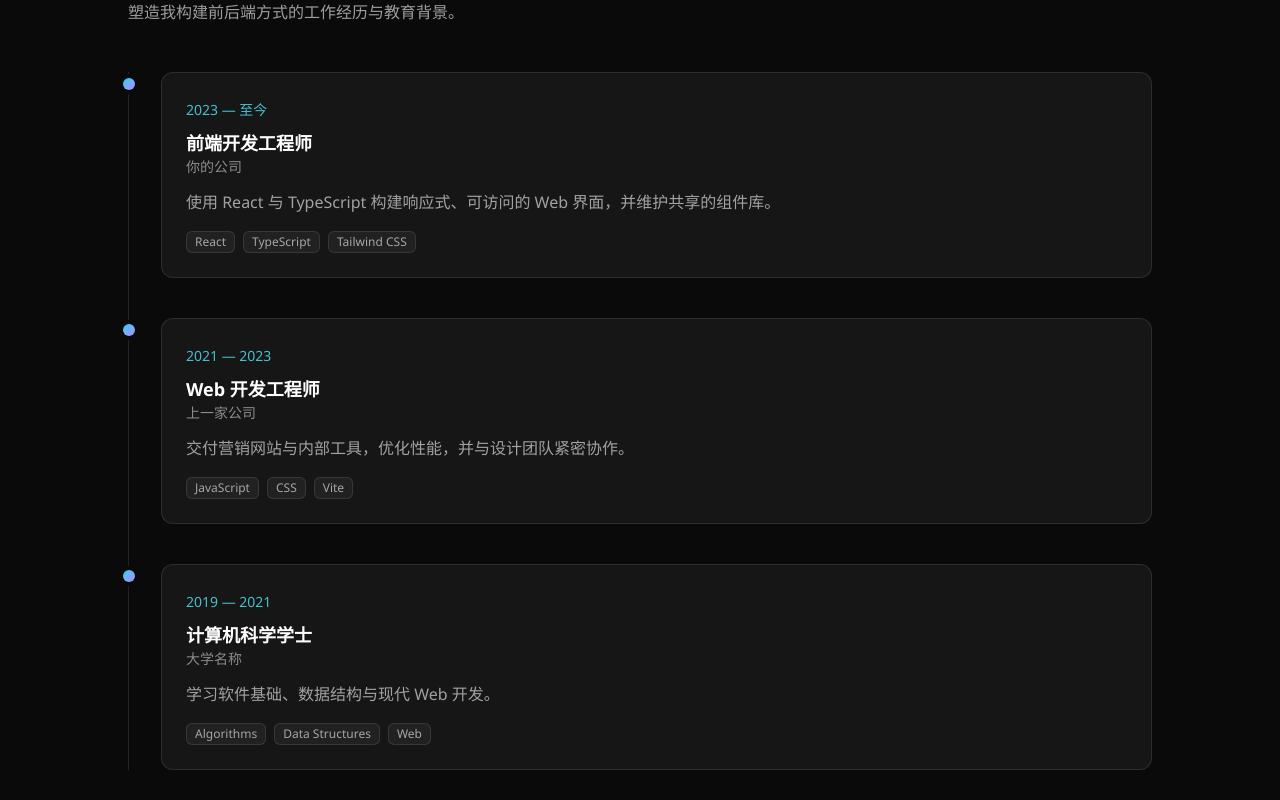
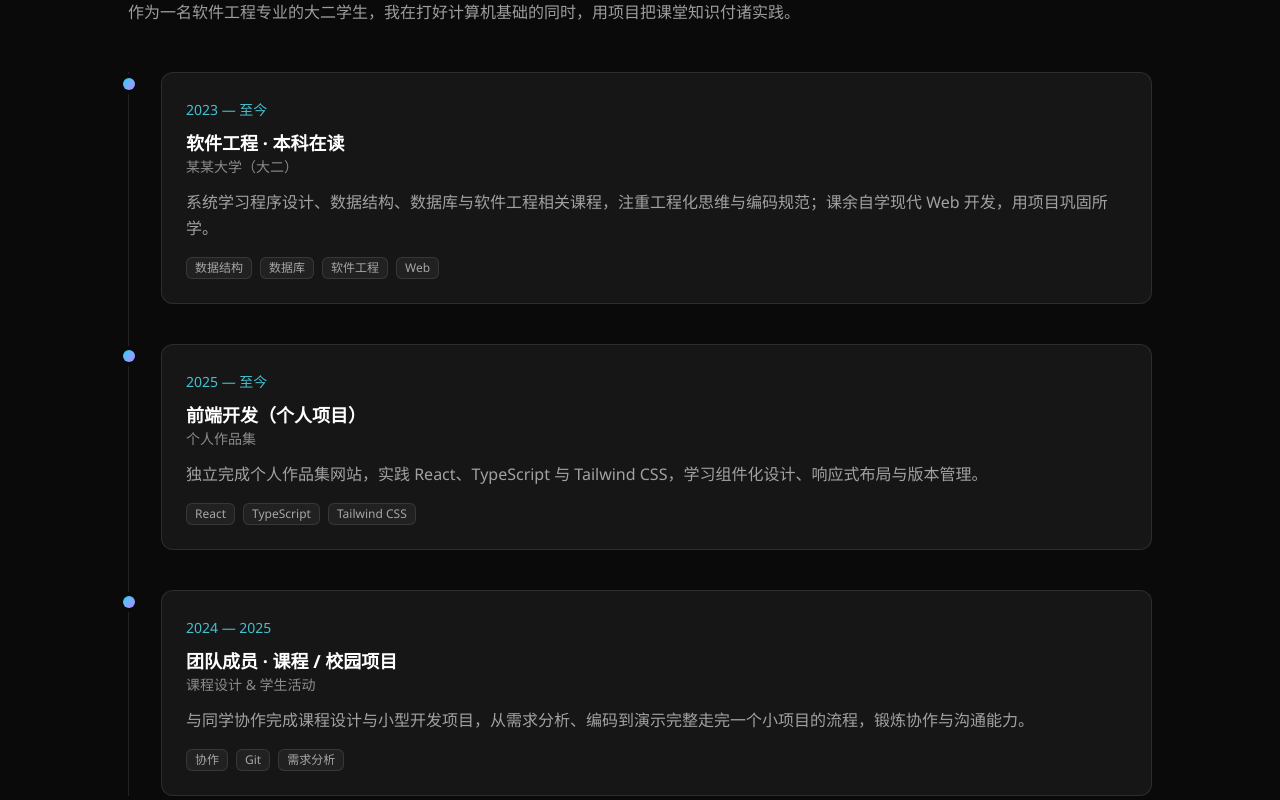
Before and after one commit to 188Y/personal-work-collections, a React (Vite) app: page / in a window 1280 px wide. Shown: the part 1560-2360 px from the top of the page. Built offline with nearby package versions, Linux system fonts and the light colour scheme.

Commit message:
修改了经历模块

```diff
--- a/src/data/experience.ts
+++ b/src/data/experience.ts
@@ -3,11 +3,11 @@
 import type { Localized } from "../i18n/config"
 
 export type ExperienceEntry = {
-  /** Date range, e.g. "2023 — Present" */
+  /** Date range, e.g. "2023 — 至今" */
   period: string
-  /** Job title or degree */
+  /** Job title, degree, or role label */
   role: Localized<string>
-  /** Company or institution */
+  /** Company, institution, or project context */
   organization: Localized<string>
   /** One or two sentences about the role */
   description: Localized<string>
@@ -20,8 +20,8 @@ export const experienceSection = {
   tagline: { zh: "我的足迹", en: "My journey" } as Localized<string>,
   heading: { zh: "经历", en: "Experience" } as Localized<string>,
   description: {
-    zh: "塑造我构建前后端方式的工作经历与教育背景。",
-    en: "Roles and education that shaped how I approach building for the web.",
+    zh: "作为一名软件工程专业的大二学生，我在打好计算机基础的同时，用项目把课堂知识付诸实践。",
+    en: "As a sophomore majoring in Software Engineering, I'm building a solid CS foundation while applying classroom knowledge through hands-on projects.",
   } as Localized<string>,
 }
 
@@ -29,32 +29,32 @@ export const experienceSection = {
 export const experiences: ExperienceEntry[] = [
   {
     period: "2023 — 至今",
-    role: { zh: "前端开发工程师", en: "Frontend Developer" },
-    organization: { zh: "你的公司", en: "Your Company" },
+    role: { zh: "软件工程 · 本科在读", en: "B.S. Software Engineering" },
+    organization: { zh: "某某大学（大二）", en: "University Name (Sophomore)" },
     description: {
-      zh: "使用 React 与 TypeScript 构建响应式、可访问的 Web 界面，并维护共享的组件库。",
-      en: "Building responsive, accessible web interfaces with React and TypeScript, and maintaining a shared component library.",
+      zh: "系统学习程序设计、数据结构、数据库与软件工程相关课程，注重工程化思维与编码规范；课余自学现代 Web 开发，用项目巩固所学。",
+      en: "Studying programming, data structures, databases, and software engineering, emphasizing engineering thinking and clean code; teaching myself modern web development and reinforcing it through projects.",
+    },
+    tags: ["数据结构", "数据库", "软件工程", "Web"],
+  },
+  {
+    period: "2025 — 至今",
+    role: { zh: "前端开发（个人项目）", en: "Frontend Developer (Personal)" },
+    organization: { zh: "个人作品集", en: "Personal Portfolio" },
+    description: {
+      zh: "独立完成个人作品集网站，实践 React、TypeScript 与 Tailwind CSS，学习组件化设计、响应式布局与版本管理。",
+      en: "Independently built this portfolio site, practicing React, TypeScript, and Tailwind CSS while learning component design, responsive layout, and version control.",
     },
     tags: ["React", "TypeScript", "Tailwind CSS"],
   },
   {
-    period: "2021 — 2023",
-    role: { zh: "Web 开发工程师", en: "Web Developer" },
-    organization: { zh: "上一家公司", en: "Previous Company" },
+    period: "2024 — 2025",
+    role: { zh: "团队成员 · 课程 / 校园项目", en: "Team Member · Coursework" },
+    organization: { zh: "课程设计 & 学生活动", en: "Coursework & Student Activities" },
     description: {
-      zh: "交付营销网站与内部工具，优化性能，并与设计团队紧密协作。",
-      en: "Shipped marketing sites and internal tools, improving performance and collaborating closely with design.",
+      zh: "与同学协作完成课程设计与小型开发项目，从需求分析、编码到演示完整走完一个小项目的流程，锻炼协作与沟通能力。",
+      en: "Collaborated with classmates on coursework and small development projects, going through the full flow of requirements, coding, and demos, while improving teamwork and communication.",
     },
-    tags: ["JavaScript", "CSS", "Vite"],
-  },
-  {
-    period: "2019 — 2021",
-    role: { zh: "计算机科学学士", en: "B.S. Computer Science" },
-    organization: { zh: "大学名称", en: "University Name" },
-    description: {
-      zh: "学习软件基础、数据结构与现代 Web 开发。",
-      en: "Studied software fundamentals, data structures, and modern web development.",
-    },
-    tags: ["Algorithms", "Data Structures", "Web"],
+    tags: ["协作", "Git", "需求分析"],
   },
 ]
```
